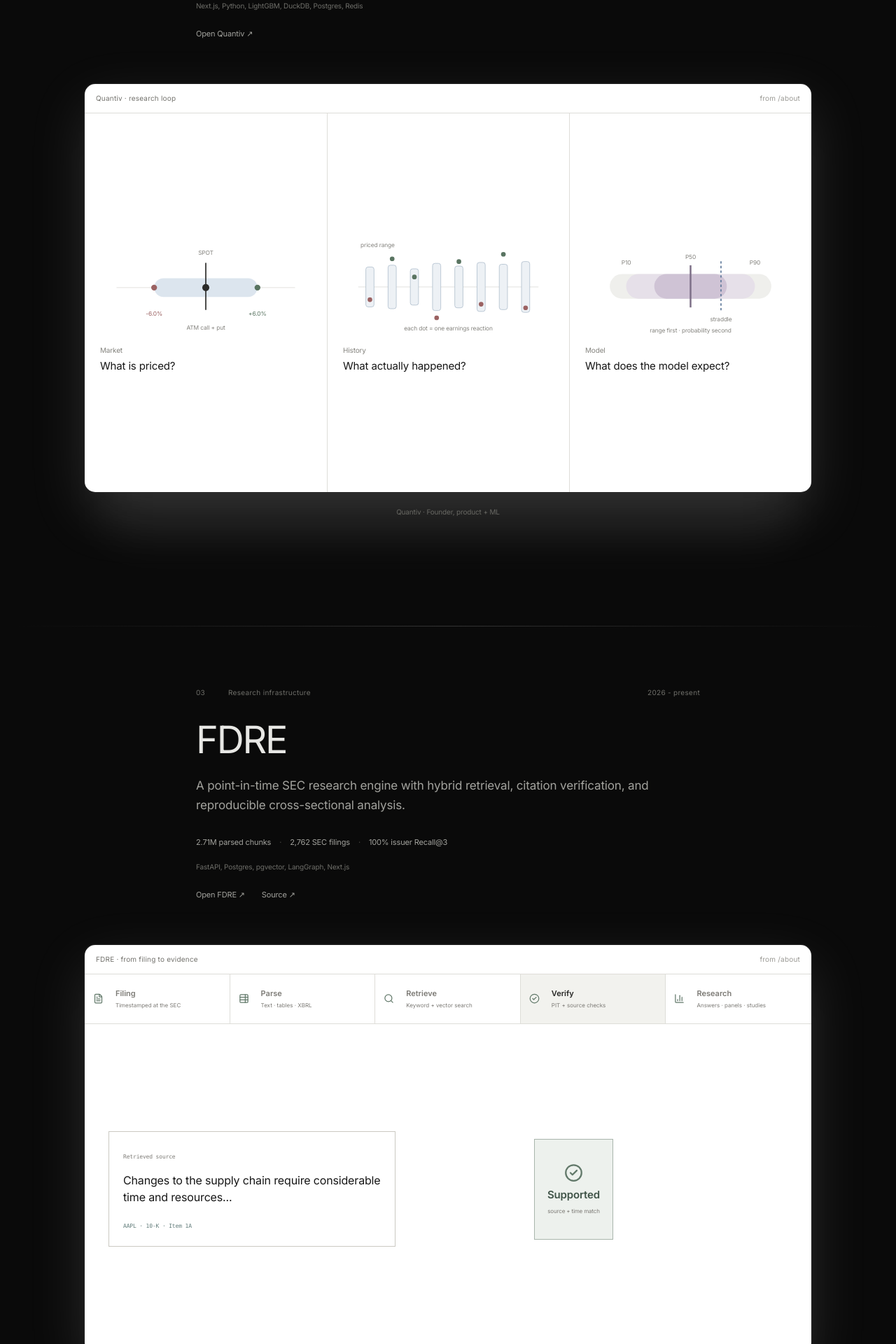
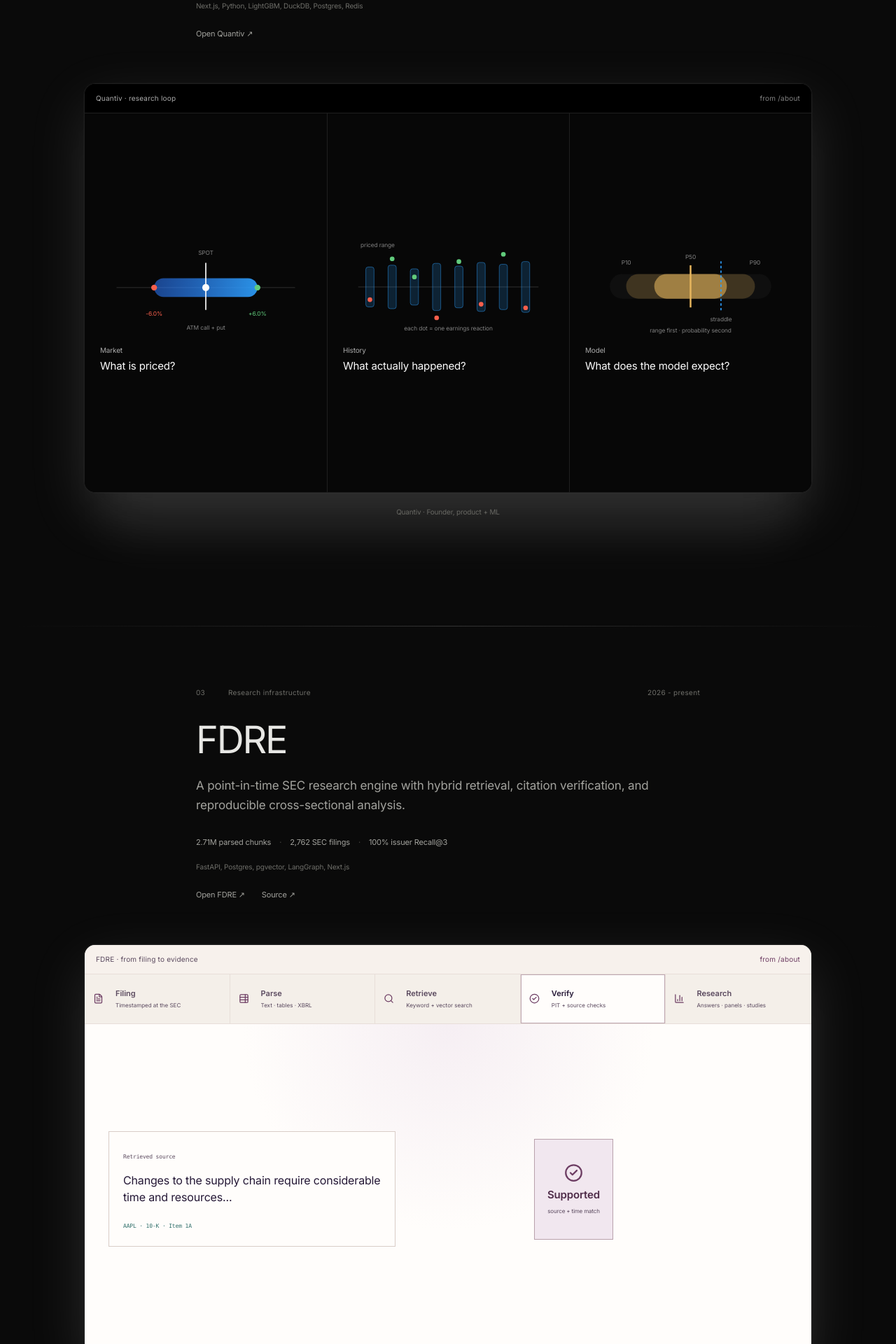
Before and after one commit to kenchengkc/personal-website, a Next.js app: page / in a window 1280 px wide. Shown: the part 3300-5220 px from the top of the page at 70% size. Built offline with nearby package versions, Linux system fonts and the light colour scheme.

Commit message:
Use authentic Quantiv and FDRE palettes

```diff
--- a/app/project-demos.css
+++ b/app/project-demos.css
@@ -1106,3 +1106,317 @@
     transition: none;
   }
 }
+
+
+/* Authentic palettes from the source About pages. */
+
+.quantiv-demo {
+  --qv-bg: #000000;
+  --qv-bg-2: oklch(0.13 0 0);
+  --qv-bg-3: oklch(0.17 0 0);
+  --qv-line: oklch(0.24 0 0);
+  --qv-line-2: oklch(0.34 0 0);
+  --qv-ink: oklch(0.99 0 0);
+  --qv-ink-2: oklch(0.88 0 0);
+  --qv-ink-3: oklch(0.74 0 0);
+  --qv-ink-4: oklch(0.6 0 0);
+  --qv-blue-1: #2ea1fe;
+  --qv-blue-2: #2a78fe;
+  --qv-up: oklch(0.76 0.15 150);
+  --qv-down: oklch(0.68 0.19 30);
+  --qv-flag: oklch(0.8 0.12 80);
+  background: var(--qv-bg);
+  color: var(--qv-ink);
+}
+
+.quantiv-demo .demo-topline {
+  border-color: var(--qv-line);
+  background: var(--qv-bg);
+  color: var(--qv-ink-3);
+}
+
+.quantiv-demo .demo-topline span:last-child {
+  color: var(--qv-ink-4);
+}
+
+.quantiv-demo .qv-story-grid article {
+  border-color: var(--qv-line);
+  background: var(--qv-bg-2);
+}
+
+.quantiv-demo .qv-story-market {
+  background: linear-gradient(
+    180deg,
+    color-mix(in oklab, var(--qv-blue-1) 7%, var(--qv-bg-2)),
+    var(--qv-bg-2) 68%
+  );
+}
+
+.quantiv-demo .qv-story-history {
+  background: linear-gradient(
+    180deg,
+    color-mix(in oklab, var(--qv-up) 7%, var(--qv-bg-2)),
+    var(--qv-bg-2) 68%
+  );
+}
+
+.quantiv-demo .qv-story-model {
+  background: linear-gradient(
+    180deg,
+    color-mix(in oklab, var(--qv-flag) 7%, var(--qv-bg-2)),
+    var(--qv-bg-2) 68%
+  );
+}
+
+.quantiv-demo .qv-story-grid article > span {
+  color: var(--qv-ink-3);
+}
+
+.quantiv-demo .qv-story-market > span {
+  color: var(--qv-blue-1);
+}
+
+.quantiv-demo .qv-story-history > span {
+  color: var(--qv-up);
+}
+
+.quantiv-demo .qv-story-model > span {
+  color: var(--qv-flag);
+}
+
+.quantiv-demo .qv-story-grid h4 {
+  color: var(--qv-ink);
+}
+
+.quantiv-demo .qv-visual text {
+  fill: var(--qv-ink-4);
+}
+
+.quantiv-demo .qv-axis {
+  stroke: var(--qv-line-2);
+}
+
+.quantiv-demo .qv-band {
+  fill: url(#quantiv-market-band);
+}
+
+.quantiv-demo .qv-spot-line {
+  stroke: var(--qv-ink);
+}
+
+.quantiv-demo .qv-spot-dot {
+  fill: var(--qv-ink);
+}
+
+.quantiv-demo .qv-history-band {
+  fill: color-mix(in oklab, var(--qv-blue-1) 18%, transparent);
+  stroke: color-mix(in oklab, var(--qv-blue-1) 55%, transparent);
+}
+
+.quantiv-demo .qv-model-outer {
+  fill: var(--qv-bg-3);
+}
+
+.quantiv-demo .qv-model-range {
+  fill: color-mix(in oklab, var(--qv-flag) 22%, transparent);
+}
+
+.quantiv-demo .qv-model-mid {
+  fill: color-mix(in oklab, var(--qv-flag) 58%, transparent);
+}
+
+.quantiv-demo .qv-model-median {
+  stroke: var(--qv-flag);
+}
+
+.quantiv-demo .qv-model-straddle {
+  stroke: var(--qv-blue-1);
+}
+
+.fdre-demo {
+  --fdre-canvas: #f4efe9;
+  --fdre-surface: #fffdfb;
+  --fdre-surface-muted: #f7f1ec;
+  --fdre-ink: #251836;
+  --fdre-muted: #5b4a5f;
+  --fdre-prose: #463a4b;
+  --fdre-line: #e8ded9;
+  --fdre-line-strong: #d9cdc7;
+  --fdre-green: #6d3d63;
+  --fdre-green-deep: #4f2c49;
+  --fdre-green-soft: #f1e7ef;
+  --fdre-cyan: #2e6e69;
+  --fdre-cyan-soft: #e4efed;
+  --fdre-amber: #a25e1c;
+  --fdre-red: #a83a52;
+  --fdre-rose: #86515b;
+  --fdre-gold: #c8924f;
+  background: var(--fdre-canvas);
+  color: var(--fdre-ink);
+}
+
+.fdre-demo .demo-topline {
+  border-color: var(--fdre-line);
+  background: var(--fdre-surface-muted);
+  color: var(--fdre-muted);
+}
+
+.fdre-demo .demo-topline span:last-child {
+  color: var(--fdre-green);
+}
+
+.fdre-demo .fdre-stage-rail {
+  border-color: var(--fdre-line);
+  background: var(--fdre-canvas);
+}
+
+.fdre-demo .fdre-stage-rail button {
+  border-color: var(--fdre-line);
+  background: transparent;
+  color: var(--fdre-muted);
+}
+
+.fdre-demo .fdre-stage-rail button:hover,
+.fdre-demo .fdre-stage-rail button.active {
+  color: var(--fdre-ink);
+  background: var(--fdre-surface);
+}
+
+.fdre-demo .fdre-stage-rail button.active {
+  box-shadow: inset 0 0 0 1px color-mix(in srgb, var(--fdre-green) 34%, var(--fdre-line));
+}
+
+.fdre-demo .fdre-stage-rail button svg {
+  color: var(--fdre-green);
+}
+
+.fdre-demo .fdre-stage-rail small {
+  color: var(--fdre-muted);
+}
+
+.fdre-demo .fdre-viewport {
+  background:
+    radial-gradient(
+      circle at 50% 0%,
+      color-mix(in srgb, var(--fdre-green-soft) 65%, transparent),
+      transparent 42%
+    ),
+    var(--fdre-surface);
+}
+
+.fdre-demo .fdre-document,
+.fdre-demo .fdre-parse-source,
+.fdre-demo .fdre-query-box,
+.fdre-demo .fdre-source-card,
+.fdre-demo .fdre-output-card {
+  border-color: var(--fdre-line-strong);
+  background: var(--fdre-surface);
+  color: var(--fdre-ink);
+}
+
+.fdre-demo .fdre-document header,
+.fdre-demo .fdre-source-card small {
+  color: var(--fdre-muted);
+}
+
+.fdre-demo .fdre-document header strong,
+.fdre-demo .fdre-parse-source,
+.fdre-demo .fdre-output-card > span {
+  color: var(--fdre-green);
+}
+
+.fdre-demo .fdre-document > i {
+  background: var(--fdre-line);
+}
+
+.fdre-demo .fdre-scan-line {
+  background: linear-gradient(
+    90deg,
+    transparent,
+    var(--fdre-green),
+    transparent
+  );
+  box-shadow: 0 0 14px color-mix(in srgb, var(--fdre-green) 55%, transparent);
+}
+
+.fdre-demo .fdre-stamp {
+  border-color: color-mix(in srgb, var(--fdre-cyan) 35%, var(--fdre-line));
+  background: var(--fdre-cyan-soft);
+}
+
+.fdre-demo .fdre-stamp small,
+.fdre-demo .fdre-source-card span {
+  color: var(--fdre-cyan);
+}
+
+.fdre-demo .fdre-stamp strong,
+.fdre-demo .fdre-parse-source span,
+.fdre-demo .fdre-query-box span,
+.fdre-demo .fdre-source-card p,
+.fdre-demo .fdre-output-card > strong {
+  color: var(--fdre-ink);
+}
+
+.fdre-demo .fdre-parse-rail::before,
+.fdre-demo .fdre-verify-beam {
+  background: var(--fdre-line-strong);
+}
+
+.fdre-demo .fdre-parse-rail i,
+.fdre-demo .fdre-verify-beam i {
+  background: var(--fdre-green);
+  box-shadow: 0 0 14px color-mix(in srgb, var(--fdre-green) 55%, transparent);
+}
+
+.fdre-demo .fdre-fragments > div,
+.fdre-demo .fdre-result-stack > div,
+.fdre-demo .fdre-output-card > div > i {
+  border-color: var(--fdre-line);
+  background: var(--fdre-surface-muted);
+  color: var(--fdre-muted);
+}
+
+.fdre-demo .fdre-fragments strong {
+  color: var(--fdre-ink);
+}
+
+.fdre-demo .fdre-result-stack > div.best {
+  border-color: color-mix(in srgb, var(--fdre-green) 34%, var(--fdre-line));
+  background: var(--fdre-green-soft);
+  color: var(--fdre-green-deep);
+}
+
+.fdre-demo .fdre-rank-pulse {
+  border-color: color-mix(in srgb, var(--fdre-green) 20%, transparent);
+}
+
+.fdre-demo .fdre-check-card {
+  border-color: color-mix(in srgb, var(--fdre-green) 38%, var(--fdre-line));
+  background: var(--fdre-green-soft);
+  color: var(--fdre-green);
+}
+
+.fdre-demo .fdre-check-card strong {
+  color: var(--fdre-green-deep);
+}
+
+.fdre-demo .fdre-check-card span,
+.fdre-demo .fdre-lineage {
+  color: var(--fdre-muted);
+}
+
+.fdre-demo .fdre-output-card > i {
+  background: linear-gradient(
+    90deg,
+    var(--fdre-green),
+    var(--fdre-line) 72%
+  );
+}
+
+.fdre-demo .fdre-output-card > div.bars i {
+  background: linear-gradient(
+    180deg,
+    var(--fdre-cyan),
+    var(--fdre-green)
+  );
+}
```
